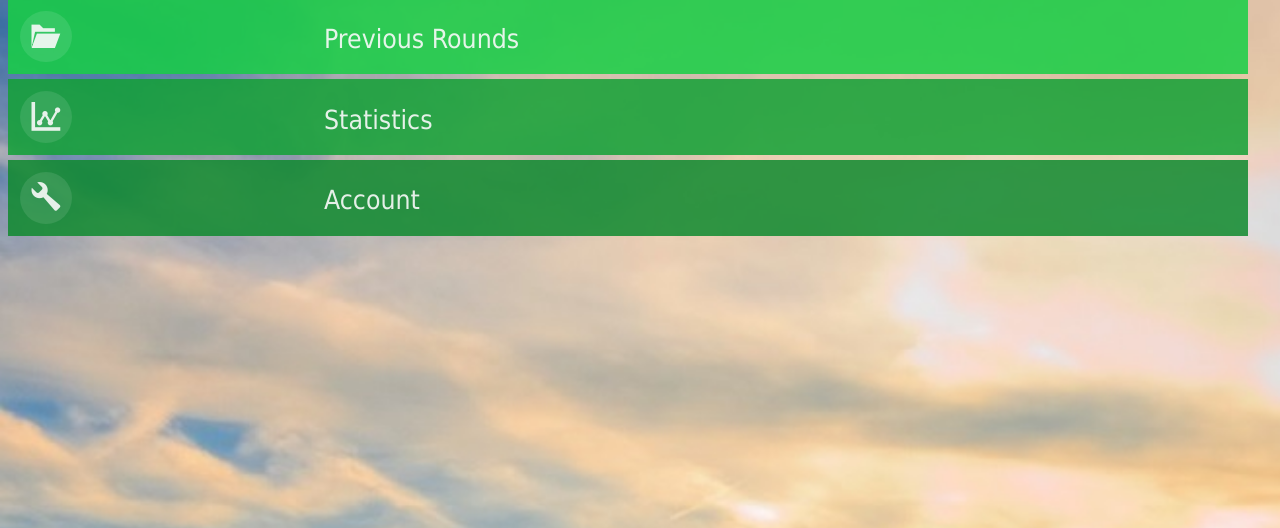
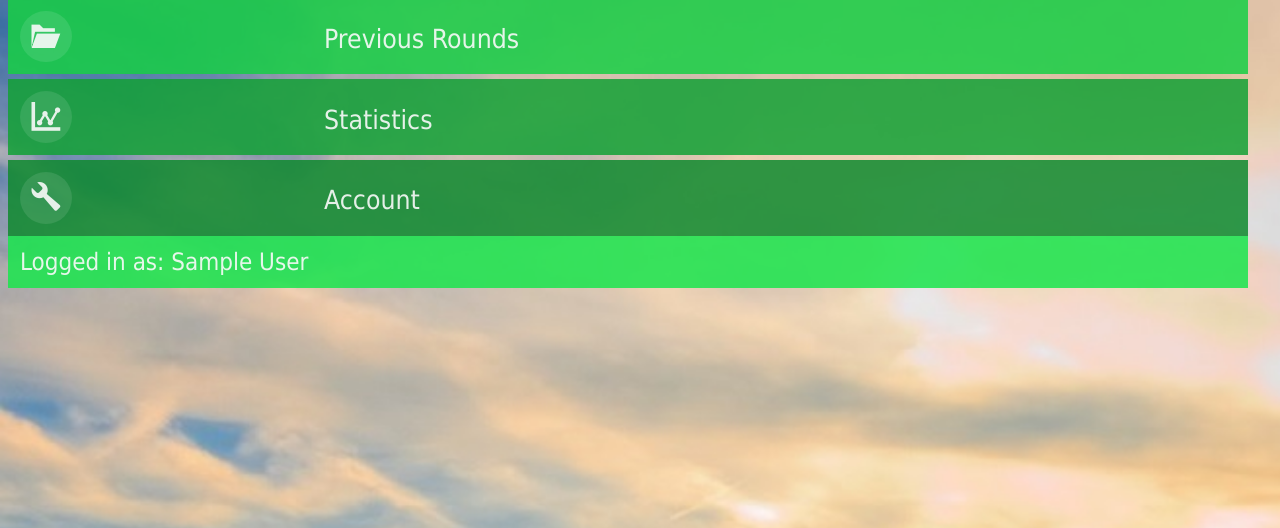
Before and after one commit to stevycd/GolfApp, a PHP site: page / in a window 1280 px wide. Shown: the part 196-724 px from the top of the page. Run offline with PHP 8.4, Linux system fonts and the light colour scheme; the visitor is signed in with stand-in values (Sample User, id 1); some web fonts are replaced.

Commit message:
Added logged-in bar to show who is currently signed-in.

```diff
--- a/account_in.php
+++ b/account_in.php
@@ -67,6 +67,7 @@
         };
         document.getElementById('conf_name_btn').onclick = function () {
             name_err_msg.style.display = "block";
+            pass_err_msg.style.display = "none";
             if($('#set_full_name').val() === ""){
                 name_err_msg.style.color = "#e60000";
                 name_err_msg.innerHTML = "New name must not be empty.";
@@ -77,7 +78,6 @@
                             name_err_msg.style.color = "white";
                             name_err_msg.innerHTML = "Name change sucessful.";
                             set_full_name.value = "";
-                            pass_err_msg.style.display = "none";
                         } else {
                             name_err_msg.style.color = "#e60000";
                             name_err_msg.innerHTML = "Name change failed.";
@@ -87,6 +87,7 @@
         };
         document.getElementById('conf_pass_btn').onclick = function () {
             pass_err_msg.style.display = "block";
+            name_err_msg.style.display = "none";
             if(old_pass.value === "" || new_pass.value === ""){
                 pass_err_msg.style.color = "#e60000";
                 pass_err_msg.innerHTML = "Password fields must not be empty.";
@@ -98,7 +99,6 @@
                             pass_err_msg.innerHTML = "Password change sucessful.";
                             old_pass.value = "";
                             new_pass.value = "";
-                            name_err_msg.style.display = "none";
                         } else {
                             pass_err_msg.style.color = "#e60000";
                             pass_err_msg.innerHTML = "Password change failed.";
--- a/css/index_style.css
+++ b/css/index_style.css
@@ -110,3 +110,13 @@ h1 {
     box-shadow: 0 0 0 0.8em transparent;
     background: rgba(255, 255, 255, 0.1);
 }
+
+.log_msg {
+    display: none;
+    color: rgba(249, 249, 249, 0.9);
+    text-decoration: none;
+    font-size: 1em;
+    margin-top: 0;
+    padding: 0.5em;
+    background: rgba(25, 230, 77, 0.85);
+}
--- a/index.php
+++ b/index.php
@@ -12,11 +12,11 @@
         <meta name="apple-mobile-web-app-capable" content="yes"/>
         <link href='//fonts.googleapis.com/css?family=Coda' rel='stylesheet'>
         <link rel="stylesheet" href="css/index_style.css"/>
-<!--
-        <link rel="icon" href="img/favicon.ico"/>
-        <link rel="shortcut icon" href="img/favicon.ico"/>
-        <link rel="apple-touch-icon" href="img/icon.fw.png"/>
--->
+        <link rel="icon" type="image/png" sizes="96x96" href="img/favicon-96x96.png">
+        <link rel="icon" type="image/png" sizes="32x32" href="img/favicon-32x32.png">
+        <link rel="icon" type="image/png" sizes="16x16" href="img/favicon-16x16.png">
+        <link rel="shortcut icon" href="img/favicon-16x16.png"/>
+        <link rel="apple-touch-icon" href="img/apple-icon-76x76.png"/>
         <title>Golf Caddie</title>
     </head>
     <body background="img/background.jpg">
@@ -43,6 +43,7 @@
                         <span class="icon"><i aria-hidden="true" class="icon-wrench"></i></span><span>Account</span>
                     </a>
                 </li>
+                <p id="log_msg" class="log_msg"></p>
             </ul>
         </nav>
     </body>
@@ -51,6 +52,8 @@
         $(document).ready(function() {
             if(<?php echo isset($_SESSION['UserName'])?>) {
                 document.getElementById('account_btn').href = "account_in.php";
+                document.getElementById('log_msg').style.display = "block";
+                document.getElementById('log_msg').innerHTML = "Logged in as: "+"<?php echo $_SESSION['FullName']?>";
             }
         });
     </script>
--- a/php/sign_in.php
+++ b/php/sign_in.php
@@ -24,6 +24,7 @@
 
             if(strcmp($Stored_Pass, $Entered_Pass) == 0) {
                 $_SESSION['UserName'] = $Email;
+                $_SESSION['FullName'] = $row['FullName'];
                 echo 1; // Success
             } else {
                 echo 0; // Failure
```
Also changed, not shown: img/apple-icon-76x76.png (added), img/favicon-16x16.png (added), img/favicon-32x32.png (added), img/favicon-96x96.png (added).
